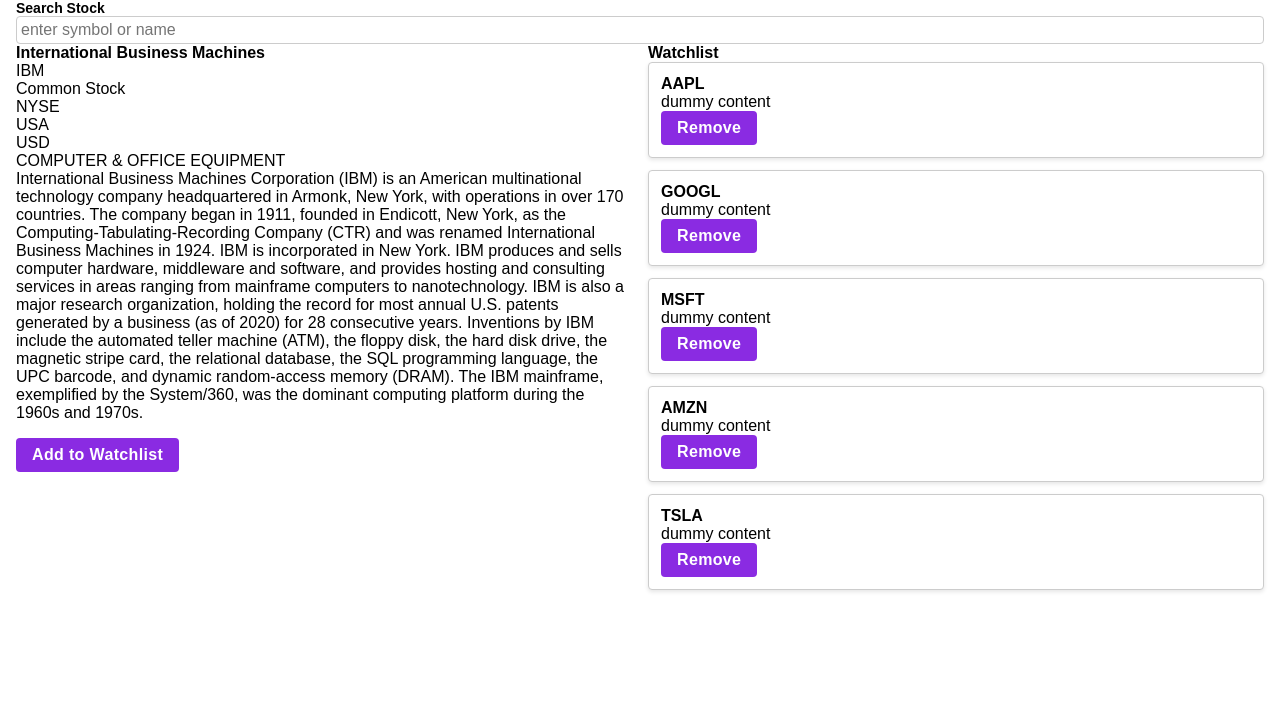
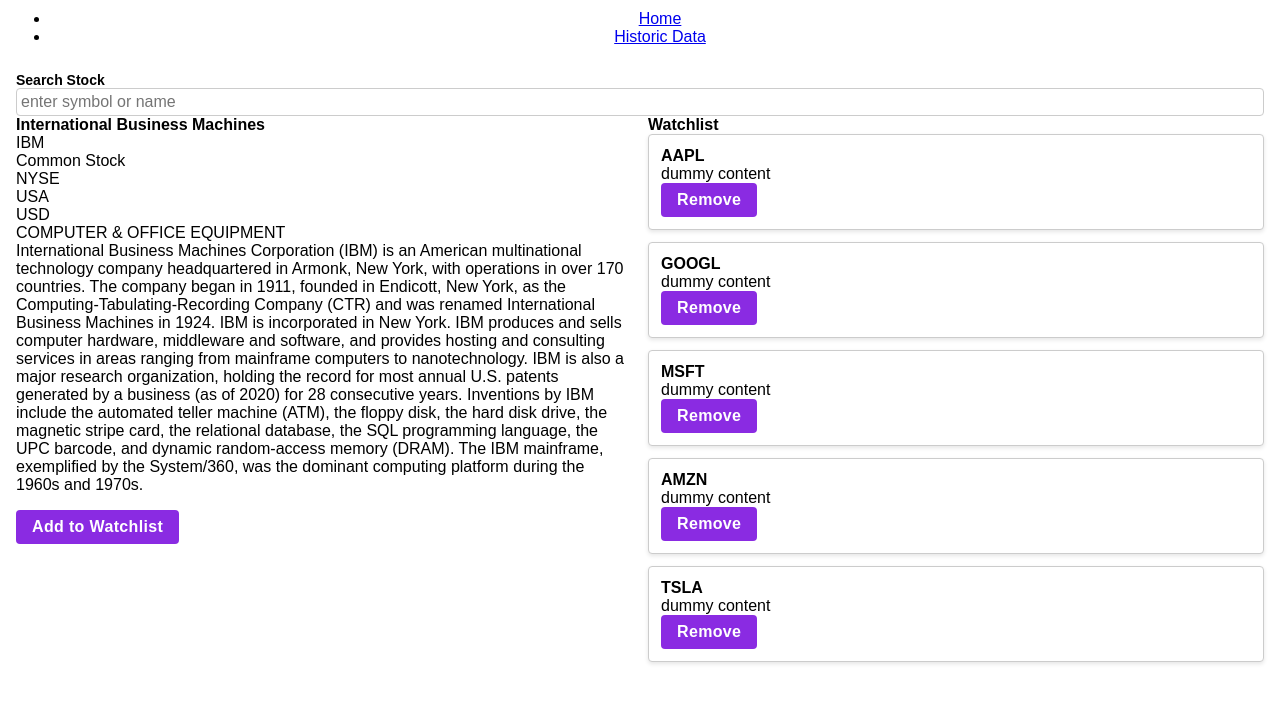
Before and after one commit to jrdnthedev/stock-tracker, an Angular app: page / in a window 1280 px wide. Shown: the top 702 px of the page. Built offline with nearby package versions, Linux system fonts and the light colour scheme; no server answers.

Commit message:
added new route

```diff
--- a/src/app/app.component.html
+++ b/src/app/app.component.html
@@ -1,5 +1,12 @@
 <div id="app-container">
-  <header></header>
+  <header>
+    <nav>
+      <ul>
+        <li><a routerLink="/">Home</a></li>
+        <li><a routerLink="/history">Historic Data</a></li>
+      </ul>
+    </nav>
+  </header>
   <main>
     <router-outlet />
   </main>
--- a/src/app/app.component.scss
+++ b/src/app/app.component.scss
@@ -0,0 +1,5 @@
+header {
+  padding: 10px;
+  text-align: center;
+  margin-bottom: 16px;
+}
--- a/src/app/app.component.ts
+++ b/src/app/app.component.ts
@@ -1,12 +1,12 @@
 import { Component } from '@angular/core';
-import { RouterOutlet } from '@angular/router';
+import { RouterModule, RouterOutlet } from '@angular/router';
 
 @Component({
   selector: 'app-root',
   standalone: true,
-  imports: [RouterOutlet],
+  imports: [RouterOutlet, RouterModule],
   templateUrl: './app.component.html',
-  styleUrl: './app.component.scss'
+  styleUrl: './app.component.scss',
 })
 export class AppComponent {
   title = 'stock-tracker';
--- a/src/app/app.routes.ts
+++ b/src/app/app.routes.ts
@@ -1,9 +1,14 @@
 import { Routes } from '@angular/router';
 import { HomeComponent } from './pages/home/home.component';
+import { HistoryComponent } from './pages/history/history.component';
 
 export const routes: Routes = [
   {
     path: '',
     component: HomeComponent,
   },
+  {
+    path: 'history',
+    component: HistoryComponent,
+  },
 ];
--- /dev/null
+++ b/src/app/pages/history/history.component.html
@@ -0,0 +1,2 @@
+<p>history works!</p>
+<app-watchlist></app-watchlist>
--- a/src/app/pages/home/home.component.html
+++ b/src/app/pages/home/home.component.html
@@ -7,9 +7,6 @@
     } @else {
     <p>you have no stock details at this time</p>
     }
-    <!-- <pre>
-      {{ stockDetails$ | async | json }}
-    </pre> -->
   </div>
   <div>
     <app-watchlist></app-watchlist>
```
Also changed, not shown: src/app/pages/history/history.component.ts (added, +11 -0 lines), src/app/pages/history/history.component.scss (added), 1 other file (tests, documents, lock files or other folders).
